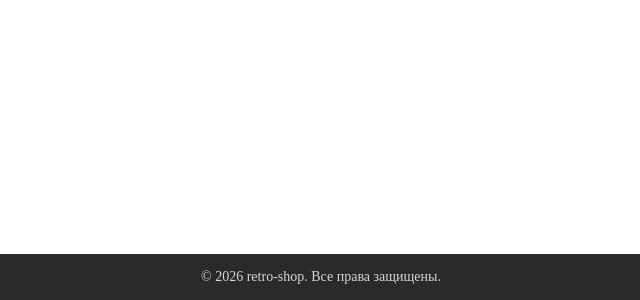
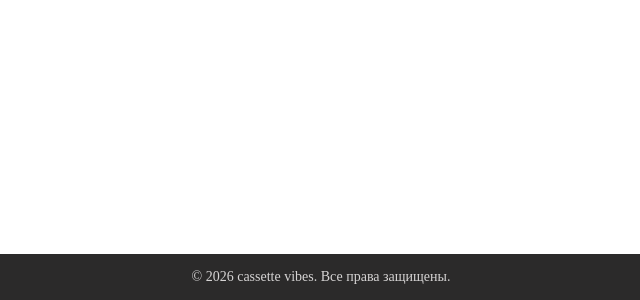
Before and after one commit to qpeed0n/retro-shop, a plain HTML site: page index.html in a window 1280 px wide. Shown: the part 500-800 px from the top of the page, 319-959 px from the left. Drawn offline with Linux system fonts and the light colour scheme.

Commit message:
name changed

```diff
--- a/index.html
+++ b/index.html
@@ -8,7 +8,7 @@
 </head>
 <body>
 
-    <footer>© 2026 retro-shop. Все права защищены.</footer>
+    <footer>© 2026 cassette vibes. Все права защищены.</footer>
 
     <script src="script/script.js"></script>
 </body>
```
